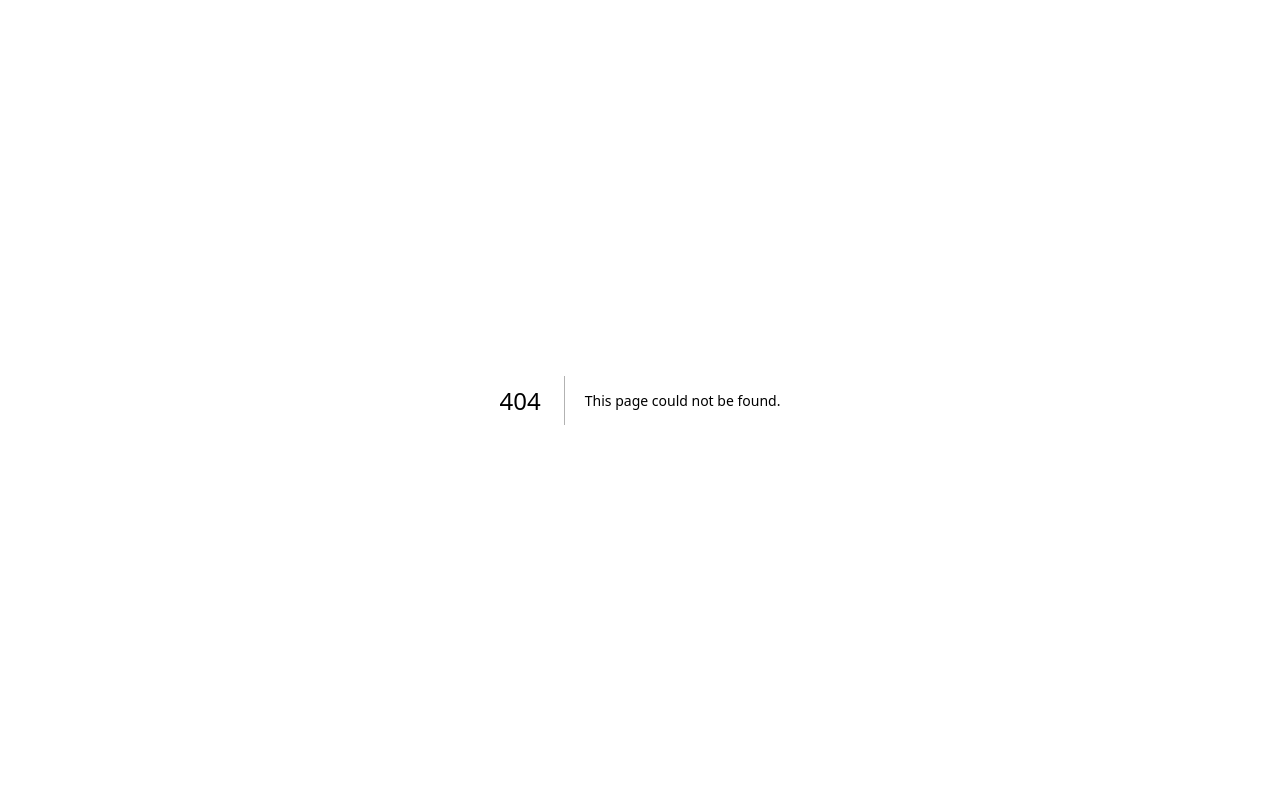
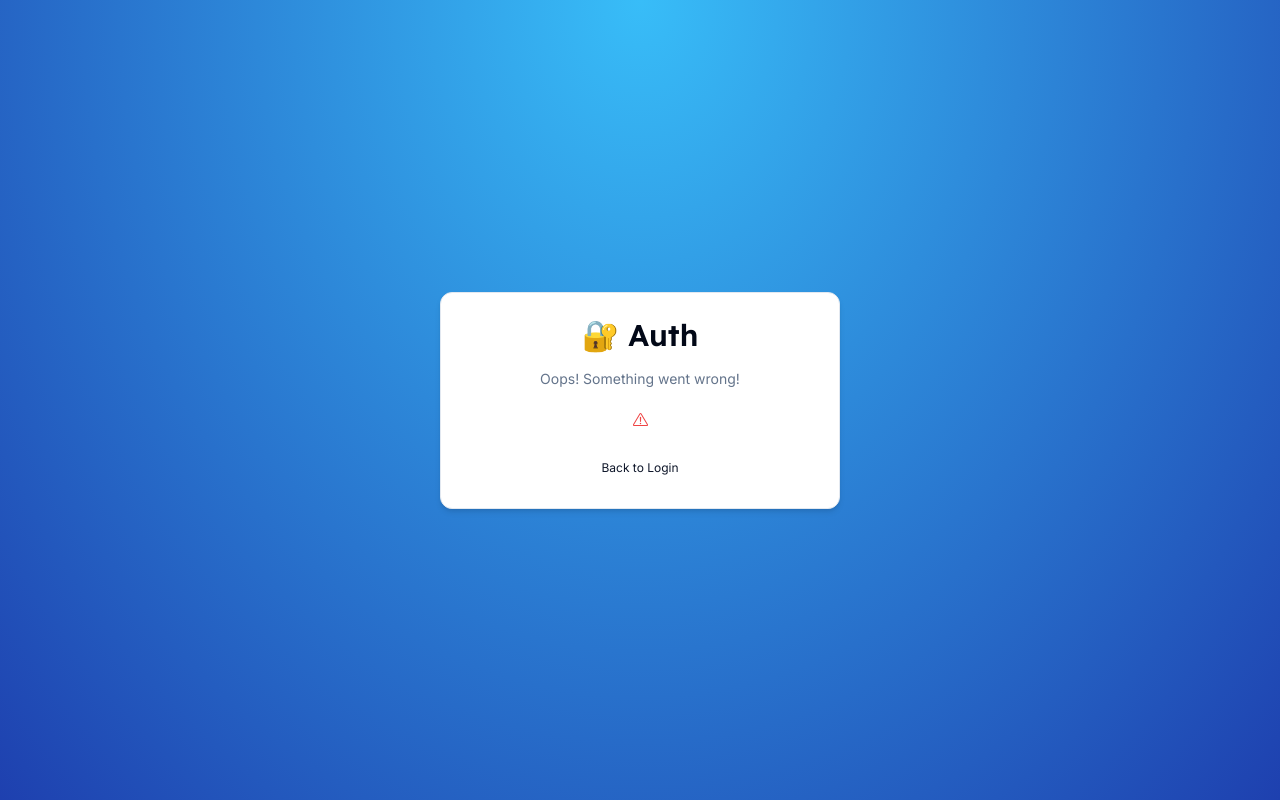
Before and after one commit to collinskchirchir/auth-js, a Next.js app: page /auth/error in a window 1280 px wide. Before the commit this address had no page. Built offline with nearby package versions, Linux system fonts and the light colour scheme.

Commit message:
feat: error handling for OAuth login emails with different providers

```diff
--- /dev/null
+++ b/app/auth/error/page.tsx
@@ -0,0 +1,12 @@
+import React from 'react';
+import { ErrorCard } from '@/components/auth/error-card';
+
+const AuthErrorPage = () => {
+  return (
+    <div>
+      <ErrorCard />
+    </div>
+  );
+};
+
+export default AuthErrorPage;
--- /dev/null
+++ b/components/auth/error-card.tsx
@@ -0,0 +1,16 @@
+import CardWrapper from '@/components/auth/card-wrapper';
+import { ExclamationTriangleIcon } from '@radix-ui/react-icons';
+
+export const ErrorCard = () => {
+  return (
+    <CardWrapper
+      headerLabel="Oops! Something went wrong!"
+      backButtonLabel="Back to Login"
+      backButtonHref="/auth/login"
+    >
+      <div className="flex w-full items-center justify-center">
+        <ExclamationTriangleIcon className="text-destructive" />
+      </div>
+    </CardWrapper>
+  );
+};
--- a/components/auth/login-form.tsx
+++ b/components/auth/login-form.tsx
@@ -11,12 +11,17 @@
 import { FormError } from '@/components/form-error';
 import { FormSuccess } from '@/components/form-success';
 import { login } from '@/actions/login';
-import { LuLoader2 } from "react-icons/lu";
+import { LuLoader2 } from 'react-icons/lu';
+import { useSearchParams } from 'next/navigation';
 
 export const LoginForm = () => {
+  const searchParams = useSearchParams();
+  const urlError = searchParams.get('error') === 'OAuthAccountNotLinked'
+    ? 'Email already in use with a different provider!'
+    : '';
   const [error, setError] = useState<string | undefined>('');
   const [success, setSuccess] = useState<string | undefined>('');
-  const [isPending, startTransistion] = useTransition();
+  const [isPending, startTransition] = useTransition();
   const form = useForm<z.infer<typeof LoginSchema>>({
     resolver: zodResolver(LoginSchema),
     defaultValues: {
@@ -28,10 +33,12 @@
   const onSubmit = (values: z.infer<typeof LoginSchema>) => {
     setError('');
     setSuccess('');
-    startTransistion(() => {
+    startTransition(() => {
       login(values)
         .then((data) => {
           setError(data?.error);
+          //   TODO: Add when we add 2FA
+          //   setSuccess(data?.success)
         });
     });
   };
@@ -85,7 +92,7 @@
               )}
             />
           </div>
-          <FormError message={error} />
+          <FormError message={error || urlError} />
           <FormSuccess message={success} />
           <Button
             type="submit"
--- a/routes.ts
+++ b/routes.ts
@@ -15,6 +15,7 @@
 export const authRoutes = [
   '/auth/login',
   '/auth/register',
+  '/auth/error'
 ];
 /**
  * The prefix for API authentication routes
```
Also changed, not shown: auth.ts (+12 -0 lines).
